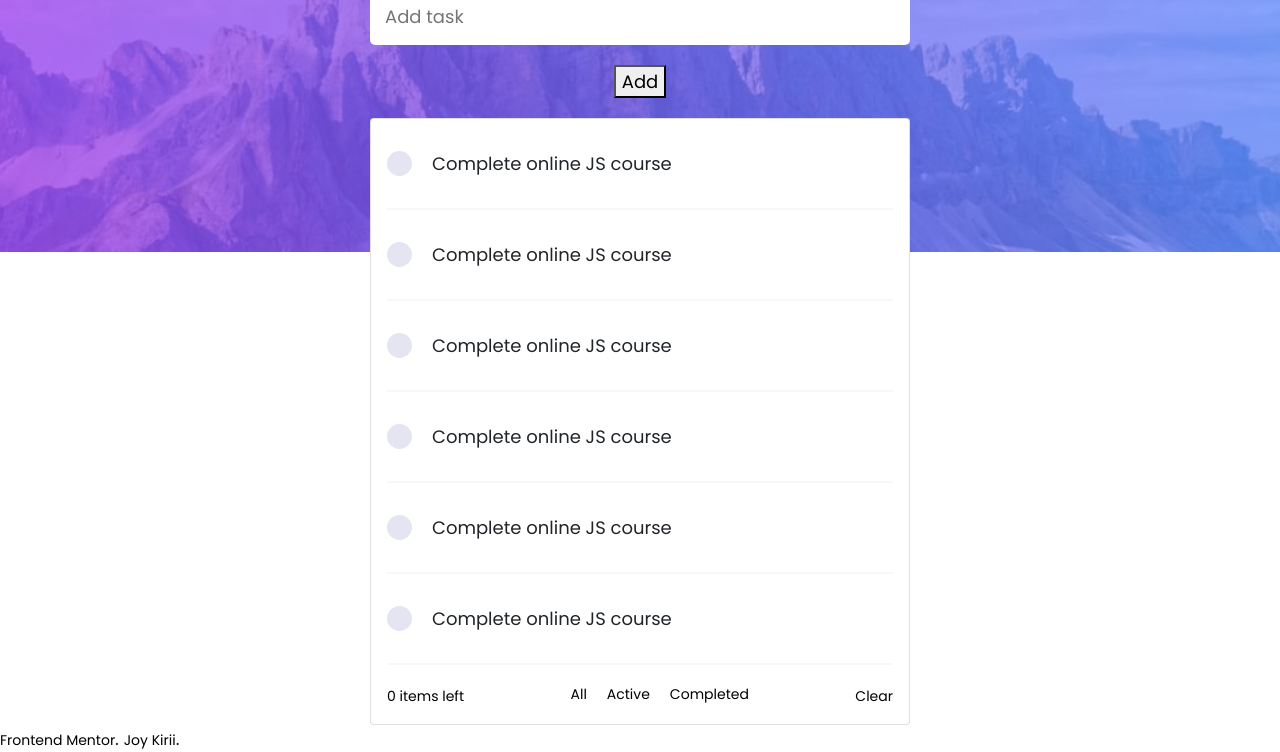
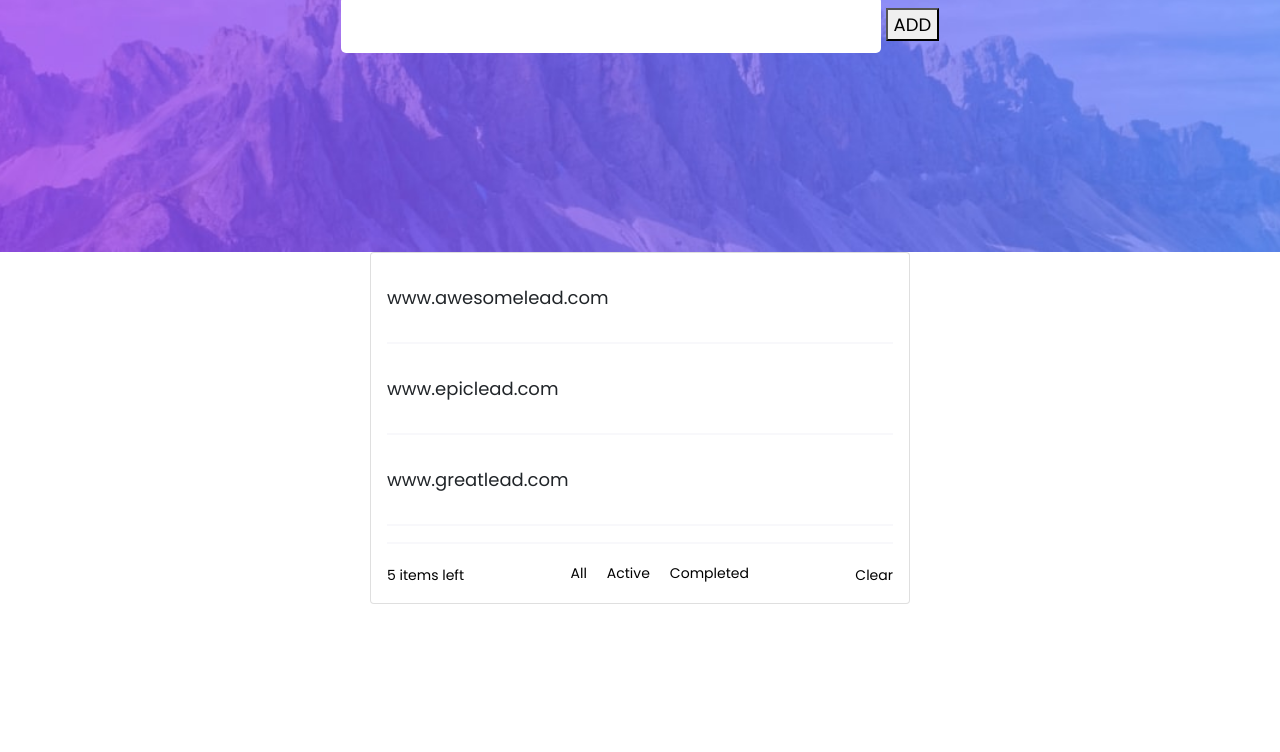
Before and after one commit to Wakarende/to-do, a plain HTML site: page index.html in a window 1280 px wide. Shown: the part 108-860 px from the top of the page. After the commit the page ends 800 px from the top, so only its background shows below. Drawn offline with nearby package versions, Linux system fonts and the light colour scheme.

Commit message:
fix render out lists bug

```diff
--- a/index.html
+++ b/index.html
@@ -22,76 +22,35 @@
   <!-- Header  -->
   <div class="header">
     <div class="header-content">
-      <div class="header-flex">
       <h1 class="header-title">TODO</h1>
-        <img src="images/icon-moon.svg" alt="moon-icon" class="moon">
+      <div class="div">
+        <input type="text" id="input-el" class="to-do">
+        <button id="input-btn" class="add">ADD</button>
       </div>
-      <div class="input">
-        <form action="#">
-          <input type="text" id="to-do" class="to-do" placeholder="Add task" onkeypress="handle(event)">
-        </form>
-        <button class="add" id="add">Add</button>
     </div>
   </div>
   <div class="to-do-list">
     <div class="card">
       <div class="card-body">
-          <ul class="lists">
-            <div class="list">
-              <div class="list-flex">
-                <span class="dot"></span>
-                <li>Complete online JS course</li>
-              </div>
+        <ul id="ul-el" class="lists"></ul>
         <hr>
-              <div class="list-flex">
-                <span class="dot"></span>
-                <li>Complete online JS course</li>
-              </div>
-              <hr>
-              <div class="list-flex">
-                <span class="dot"></span>
-                <li>Complete online JS course</li>
-              </div>
-              <hr>
-              <div class="list-flex">
-                <span class="dot"></span>
-                <li>Complete online JS course</li>
-              </div>
-              <hr>
-              <div class="list-flex">
-                <span class="dot"></span>
-                <li>Complete online JS course</li>
-              </div>
-              <hr>
-              <div class="list-flex">
-                <span class="dot"></span>
-                <li>Complete online JS course</li>
-              </div>
-              <hr>
-            </div>
-          </ul>
         <div class="card-bottom">
           <div class="items">
-              <a id="item-no" class="item-no">0 items left</a>
+            <a href="">5 items left</a>
           </div>
           <div class="states">
-              <a class="all">All</a>
-              <a class="active">Active</a>
-              <a class="completed">Completed</a>
+            <a href="">All</a>
+            <a href="">Active</a>
+            <a href="">Completed</a>
           </div>
           <div class="clear">
-              <a class="delete-btn">Clear</a></button>
+            <a href="">Clear</a>
           </div>
         </div>
       </div>
     </div>
   </div>
-    <div>
-    </div>
   <!-- Card  -->
-    <a href="https://www.frontendmentor.io?ref=challenge" target="_blank" class="text-center">Frontend Mentor</a>. <a
-      href="#" class="text-center">Joy Kirii</a>.
-  </div>
   <script src="https://cdn.jsdelivr.net/npm/bootstrap@5.1.3/dist/js/bootstrap.bundle.min.js"
     integrity="sha384-ka7Sk0Gln4gmtz2MlQnikT1wXgYsOg+OMhuP+IlRH9sENBO0LRn5q+8nbTov4+1p" crossorigin="anonymous">
   </script>
--- a/index.js
+++ b/index.js
@@ -1,26 +1,16 @@
-'use strict!';
+'use strict';
 
-// Add task btn
-const addBtn = document.getElementById("add");
-// tasks array
-let tasks = ["www.awesomelead.com", "www.epiclead.com", "www.greatlead.com"];
-// input field
-const toDo = document.getElementById("to-do");
+let myLeads = ["www.awesomelead.com", "www.epiclead.com", "www.greatlead.com"];
+const inputEl = document.getElementById("input-el");
+const inputBtn = document.getElementById("input-btn");
+const ulEl = document.getElementById("ul-el");
 
-function addTask(){
+inputBtn.addEventListener("click", function() {
+  myLeads.push(inputEl.value);
+  console.log(myLeads);
+})
 
-  console.log('Task Added');
-
+// Render the leads in the unordered list using ulEl.textContent
+for (let i = 0; i < myLeads.length; i++) {
+  ulEl.innerHTML += "<li>" + myLeads[i] + "</li>" + "<hr>";
 }
-
-// When add button is clicked it renders out the tasks.
-addBtn.addEventListener("click", function(){
-  tasks.push(toDo.value);
-  console.log(tasks);
-});
-
-
-//For loop to log out items in the tasks array
-for(let i = 0; i < tasks.length; i++){
-  console.log(tasks[i]);
-}
```
Lines whose indentation alone changed are shown as unchanged.
